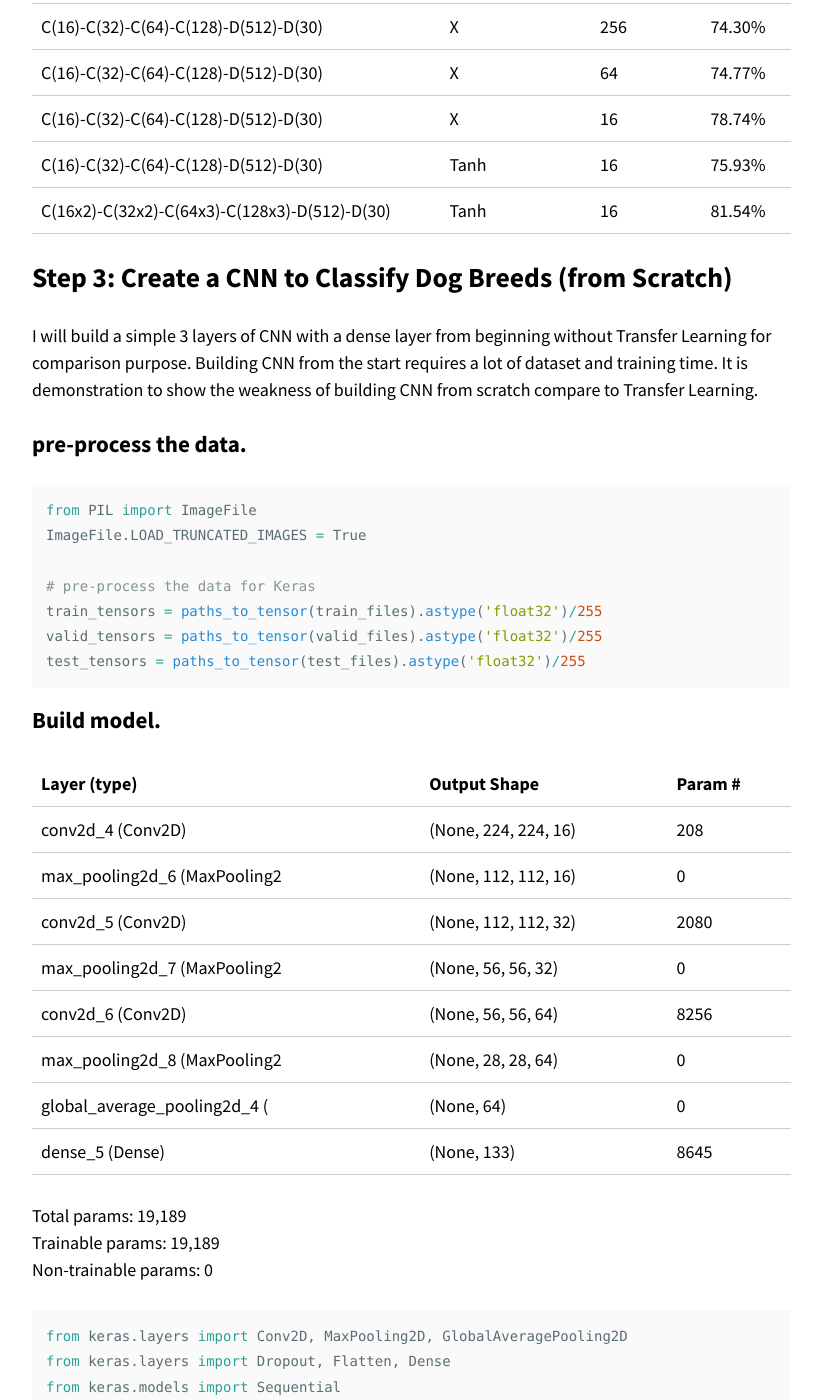
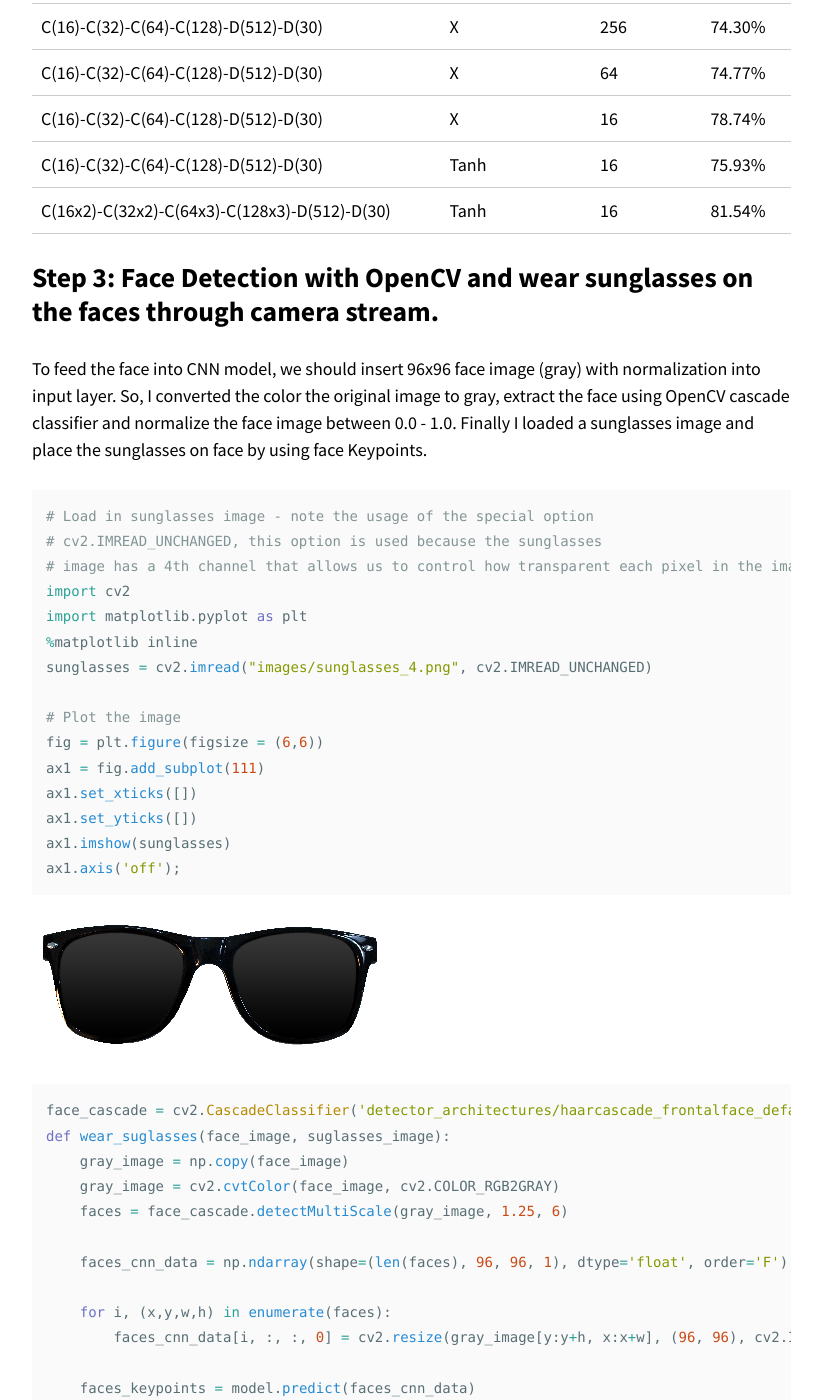
Before and after one commit to gyGil/gyGil.github.io, a Jekyll site: the page built from _posts/2018-06-19-Facial-Keypoint-Detection.md, in a window 1280 px wide and 1400 px high, scrolled down 6838 px. Shown: the whole window, without its empty margins (343-1165 px from the left). Built offline with Jekyll 4.4.1, drawn with Linux system fonts in a browser that asks for light colours; nearby versions of some CDN libraries; some of the changed text lies outside the part shown.

Commit message:
Finish post

````diff
--- a/_posts/2018-06-19-Facial-Keypoint-Detection.md
+++ b/_posts/2018-06-19-Facial-Keypoint-Detection.md
@@ -176,207 +176,115 @@
 C(16x2)-C(32x2)-C(64x3)-C(128x3)-D(512)-D(30)|      Tanh       |   16       | 81.54%
 
 
-## Step 3: Create a CNN to Classify Dog Breeds (from Scratch)
-I will build a simple 3 layers of CNN with a dense layer from beginning without Transfer Learning for comparison purpose. Building CNN from the start requires a lot of dataset and training time. It is demonstration to show the weakness of building CNN from scratch compare to Transfer Learning.
+## Step 3: Face Detection with OpenCV and wear sunglasses on the faces through camera stream.
+To feed the face into CNN model, we should insert 96x96 face image (gray) with normalization into input layer. So, I converted the color the original image to gray, extract the face using OpenCV cascade classifier and normalize the face image between 0.0 - 1.0. Finally I loaded a sunglasses image and place the sunglasses on face by using face Keypoints.
 
-### pre-process the data.
 ```python
-from PIL import ImageFile
-ImageFile.LOAD_TRUNCATED_IMAGES = True
+# Load in sunglasses image - note the usage of the special option
+# cv2.IMREAD_UNCHANGED, this option is used because the sunglasses
+# image has a 4th channel that allows us to control how transparent each pixel in the image is
+import cv2
+import matplotlib.pyplot as plt
+%matplotlib inline
+sunglasses = cv2.imread("images/sunglasses_4.png", cv2.IMREAD_UNCHANGED)
 
-# pre-process the data for Keras
-train_tensors = paths_to_tensor(train_files).astype('float32')/255
-valid_tensors = paths_to_tensor(valid_files).astype('float32')/255
-test_tensors = paths_to_tensor(test_files).astype('float32')/255
+# Plot the image
+fig = plt.figure(figsize = (6,6))
+ax1 = fig.add_subplot(111)
+ax1.set_xticks([])
+ax1.set_yticks([])
+ax1.imshow(sunglasses)
+ax1.axis('off');
 ```
+![model loss](/images/fkd_sunglasses.png)
+```python
+face_cascade = cv2.CascadeClassifier('detector_architectures/haarcascade_frontalface_default.xml')
+def wear_suglasses(face_image, suglasses_image):
+    gray_image = np.copy(face_image)
+    gray_image = cv2.cvtColor(face_image, cv2.COLOR_RGB2GRAY)
+    faces = face_cascade.detectMultiScale(gray_image, 1.25, 6)
 
-### Build model.
+    faces_cnn_data = np.ndarray(shape=(len(faces), 96, 96, 1), dtype='float', order='F')
 
-Layer (type)                           | Output Shape             | Param #
----------------------------------------|--------------------------|-----------
-conv2d_4 (Conv2D)                      | (None, 224, 224, 16)     |  208
-max_pooling2d_6 (MaxPooling2           | (None, 112, 112, 16)     |  0
-conv2d_5 (Conv2D)                      | (None, 112, 112, 32)     |  2080
-max_pooling2d_7 (MaxPooling2           | (None, 56, 56, 32)       |  0
-conv2d_6 (Conv2D)                      | (None, 56, 56, 64)       |  8256
-max_pooling2d_8 (MaxPooling2           | (None, 28, 28, 64)       |  0
-global_average_pooling2d_4 (           | (None, 64)               |  0
-dense_5 (Dense)                        | (None, 133)              |  8645
+    for i, (x,y,w,h) in enumerate(faces):
+        faces_cnn_data[i, :, :, 0] = cv2.resize(gray_image[y:y+h, x:x+w], (96, 96), cv2.INTER_LINEAR) / 255
+
+    faces_keypoints = model.predict(faces_cnn_data)
+
+    for i, (x,y,w,h) in enumerate(faces):
+        # rescale keypoints on face
+        faces_keypoints[i, 0::2] = faces_keypoints[i, 0::2] * (w/2) + (w/2) + x
+        faces_keypoints[i, 1::2] = faces_keypoints[i, 1::2] * (h/2) + (h/2) + y
+        faces_cnn_data[i,:,:,0] = cv2.resize(gray_image[y:y+h, x:x+w], (96, 96), cv2.INTER_LINEAR) /  255
+
+        # find sunglasses width and height
+        w_sunglasses = int(np.linalg.norm(np.array(faces_keypoints[i, 5*2:5*2+2]) - np.array(faces_keypoints[i, 3*2:3*2+2])) * 1.20)
+        h_sunglasses = int(suglasses_image.shape[0] / suglasses_image.shape[1] * w_sunglasses) # keep the w/h ratio
+
+        # resize sunglasses
+        resized_sunglasses = cv2.resize(suglasses_image[:,:,:], (w_sunglasses, h_sunglasses), cv2.INTER_LINEAR)
+
+        # make mask for transparent area
+        sunglasses_mask = resized_sunglasses[:,:,3] > 0
+
+        # get suglasses x, y
+        sunglasses_x = int(((faces_keypoints[i, 2*2] + faces_keypoints[i, 4*2]) / 2) - (w_sunglasses / 2))
+        sunglasses_y = int(((faces_keypoints[i, 2*2 + 1] + faces_keypoints[i, 4*2 + 1]) / 2) - (h_sunglasses / 2))
+
+        # replace the sunglasses on face
+        face_image[sunglasses_y:sunglasses_y+resized_sunglasses.shape[0],
+                     sunglasses_x:sunglasses_x+resized_sunglasses.shape[1],:][sunglasses_mask] = \
+                     resized_sunglasses[:,:,0:3][sunglasses_mask]
+
+    return face_image
+```
+```python
+import cv2
+import time
+from keras.models import load_model
+import numpy as np
+
+def laptop_camera_go():
+    # Create instance of video capturer
+    cv2.namedWindow("face detection activated")
+    vc = cv2.VideoCapture(0)
+
+    # try to get the first frame
+    if vc.isOpened():
+        rval, frame = vc.read()
+    else:
+        rval = False
+
+    # Keep video stream open
+    while rval:
+        # Plot image from camera with detections marked
+        frame = wear_suglasses(frame, sunglasses)
+        cv2.imshow("face detection activated", frame)
+
+        # Exit functionality - press any key to exit laptop video
+        key = cv2.waitKey(20)
+        if key < 255: # exit by pressing any key
+            # Destroy windows
+            cv2.destroyAllWindows()
+
+            for i in range (1,5):
+                cv2.waitKey(1)
+            return
+
+        # Read next frame
+        time.sleep(0.05)             # control framerate for computation - default 20 frames per sec
+        rval, frame = vc.read()
+
+# Load facial landmark detector model
+model = load_model('my_model.h5')
+
+# Run sunglasses painter
+laptop_camera_go()
+```
+![model loss](/images/fkd_final_product.png)
 
 
-Total params: 19,189
-Trainable params: 19,189
-Non-trainable params: 0
-
-```python
-from keras.layers import Conv2D, MaxPooling2D, GlobalAveragePooling2D
-from keras.layers import Dropout, Flatten, Dense
-from keras.models import Sequential
-
-model = Sequential()
-
-model.add(Conv2D(filters=16, kernel_size=2, padding='same',
-                        activation='relu', input_shape=(224,224,3)))
-model.add(MaxPooling2D(pool_size=2))
-model.add(Conv2D(filters=32, kernel_size=2, padding='same',
-                        activation='relu'))
-model.add(MaxPooling2D(pool_size=2))
-model.add(Conv2D(filters=64, kernel_size=2, padding='same',
-                        activation='relu'))
-model.add(MaxPooling2D(pool_size=2))
-
-# https://keras.io/layers/pooling/
-model.add(GlobalAveragePooling2D())
-model.add(Dense(133,activation='softmax'))
-```
-
-## Step 2: Preprocess image
-
-## Step 4: Create a CNN to Classify Dog Breeds with VGG-16 (using Transfer Learning)
-I used Transfer Learning with VGG-16 and a dense layer to train model faster and get better accuracy.
-
-Layer (type)                           | Output Shape             | Param #
----------------------------------------|--------------------------|-----------
-global_average_pooling2d_5             | (None, 512)              |  0
-dense_6 (Dense)                        | (None, 133)              |  68229
-
-Total params: 68,229
-Trainable params: 68,229
-Non-trainable params: 0
-
-### Train the model
-```python
-bottleneck_features = np.load('bottleneck_features/DogVGG16Data.npz')
-train_VGG16 = bottleneck_features['train']
-valid_VGG16 = bottleneck_features['valid']
-test_VGG16 = bottleneck_features['test']
-
-VGG16_model = Sequential()
-VGG16_model.add(GlobalAveragePooling2D(input_shape=train_VGG16.shape[1:]))
-VGG16_model.add(Dense(133, activation='softmax'))
-
-VGG16_model.compile(loss='categorical_crossentropy', optimizer='rmsprop', metrics=['accuracy'])
-
-checkpointer = ModelCheckpoint(filepath='saved_models/weights.best.VGG16.hdf5',
-                               verbose=1, save_best_only=True)
-
-# Train model
-VGG16_model.fit(train_VGG16, train_targets,
-          validation_data=(valid_VGG16, valid_targets),
-          epochs=20, batch_size=20, callbacks=[checkpointer], verbose=1)
-```
-Epoch 20/20 loss: 8.2550 - acc: 0.4740 - val_loss: 8.6555 - val_acc: 0.4012
-
-### Test the model
-```python
-VGG16_model.load_weights('saved_models/weights.best.VGG16.hdf5')
-
-# get index of predicted dog breed for each image in test set
-VGG16_predictions = [np.argmax(VGG16_model.predict(np.expand_dims(feature, axis=0))) for feature in test_VGG16]
-
-# report test accuracy
-test_accuracy = 100*np.sum(np.array(VGG16_predictions)==np.argmax(test_targets, axis=1))/len(VGG16_predictions)
-print('Test accuracy: %.4f%%' % test_accuracy)
-```
-Test accuracy: 39.9522%
-
-## Step 5: Create a CNN to Classify Dog Breeds with VGG-19 (using Transfer Learning)
-I used Transfer Learning with VGG-19 and 2 dense layers to get better accuracy than above models.
-
-Layer (type)                           | Output Shape             | Param #
----------------------------------------|--------------------------|-----------
-global_average_pooling2d_6             | (None, 512)              |  0
-dense_7 (Dense)                        | (None, 50)               |  25650
-dense_8 (Dense)                        | (None, 133)              |  6783
-
-Total params: 32,433
-Trainable params: 32,433
-Non-trainable params: 0
-
-### Train the model
-```python
-bottleneck_features = np.load('bottleneck_features/DogVGG19Data.npz')
-train_VGG19 = bottleneck_features['train']
-valid_VGG19 = bottleneck_features['valid']
-test_VGG19 = bottleneck_features['test']
-
-VGG19_model = Sequential()
-VGG19_model.add(GlobalAveragePooling2D(input_shape = train_VGG19.shape[1:]))
-VGG19_model.add(Dense(50))
-VGG19_model.add(Dense(133, activation='softmax'))
-
-# Train model
-checkpointer = ModelCheckpoint(filepath='saved_models/weights.bet.VGG19.hdf5',
-                              verbose = 1, save_best_only=True)
-
-VGG19_model.fit(train_VGG19, train_targets,
-               validation_data=(valid_VGG19, valid_targets),
-               epochs=40, batch_size=20, callbacks=[checkpointer], verbose = 1)
-```
-Epoch 20/40 loss: 0.0616 - acc: 0.9832 - val_loss: 1.6689 - val_acc: 0.7257
-
-### Test the model
-```python
-VGG19_model.load_weights('saved_models/weights.bet.VGG19.hdf5')
-
-VGG19_predictions = [np.argmax(VGG19_model.predict(np.expand_dims(feature, axis=0))) for feature in test_VGG19]
-
-test_accuracy = 100 * np.sum(np.array(VGG19_predictions)==np.argmax(test_targets, axis=1))/len(VGG19_predictions)
-print('Test accuracy: %.4f%%' % test_accuracy)
-```
-Test accuracy: 72.2488%
-
-## Step 6: Compare above 3 models
-The condition of training for all model:
-20 epochs, learning rate
-
-Structure      |    # Dense Layer   | Transfer Learning  | Test Accuracy
----------------|--------------------|--------------------|---------------
-CNN: 3 Layers  |  1 (133 units)     |          X         | 6.10%
-CNN: VGG-16    |  1 (133 units)     |          O         | 39.95%
-CNN: VGG-19    |  2 (50, 133 units) |          O         | 72.24%
-
-As you see, we can improve accuracy and reduce the training time a lot with Transfer Learning. Also VGG-19 has the better result than VGG-16 with 2 dense layers. VGG-19 has more stacked layers with more filters. It means it has more representation power than VGG-16 normally. Which means it can have better accuracy too. However, when we train more stacked CNN from scratch, it spends more memory, computation power, and time.
-Also, we can figure out that we put 2 dense layers at the end of model, it leads to better accuracy than 1 dense layer.
-
-## Outcome
-
-```python
-dog_human_detector("images/man-852762_960_720.jpg")
-dog_human_detector("images/GettyImages-694355292-1503877610-640x426.jpg")
-dog_human_detector("images/Taka_Shiba.jpg")
-dog_human_detector("images/eebabf5825e8247d99ac2cd118db840ff31d7bfa_hq.jpg")
-dog_human_detector("images/hotdog-taco-dog-today-161029-tease_845d920c7ea63371a9bf48203d22036f.jpg")
-dog_human_detector("images/dog-human-hybrid-woman.jpeg")
-```
-
-Hello, human!
-![human 1](/images/dog1.png)
-You look like Cairn_terrier
-
-Hello, human!
-![human 2](/images/dog2.png)
-You look like German_shepherd_dog
-
-Hello, human!
-![dog 1](/images/dog3.png)
-You look like Akita
-
-Hi, Dog!
-![dog 2](/images/dog4.png)
-You look like Bull_terrier
-
-Hi, Dog!
-![dog 3](/images/dog5.png)
-You look like Dachshund
-
-Hi, Dog!
-![dog 4](/images/dog6.png)
-You look like English_toy_spaniel
-
-
-
-[Source Code](https://github.com/gyGil/Dog-Breed-Classifier)
+[Source Code](https://github.com/gyGil/Facial-Keypoint-Detection)
 
 ## Reference
 [1] Facial Keypoints Detection | Kaggle. (n.d.). Retrieved from https://www.kaggle.com/c/facial-keypoints-detection/data
````
Also changed, not shown: images/fkd_final_product.png (added), images/fkd_sunglasses.png (added).
